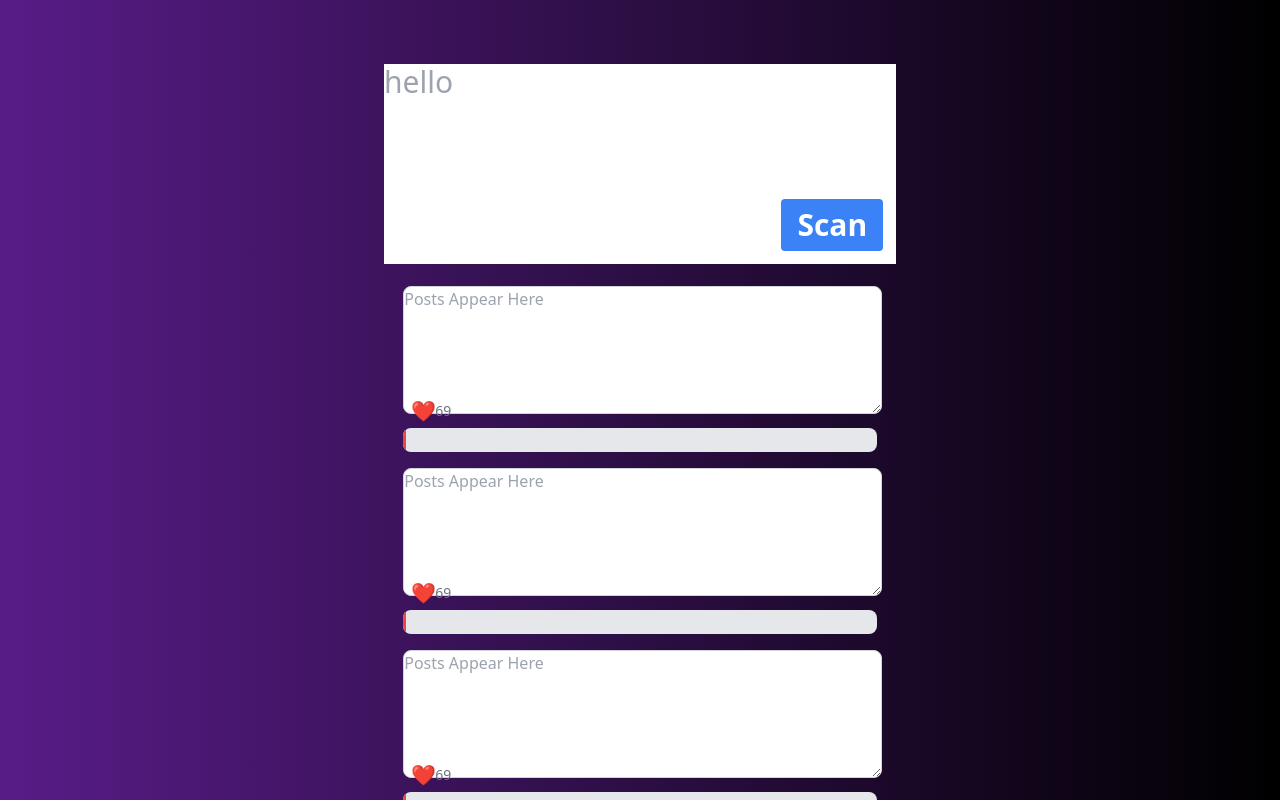
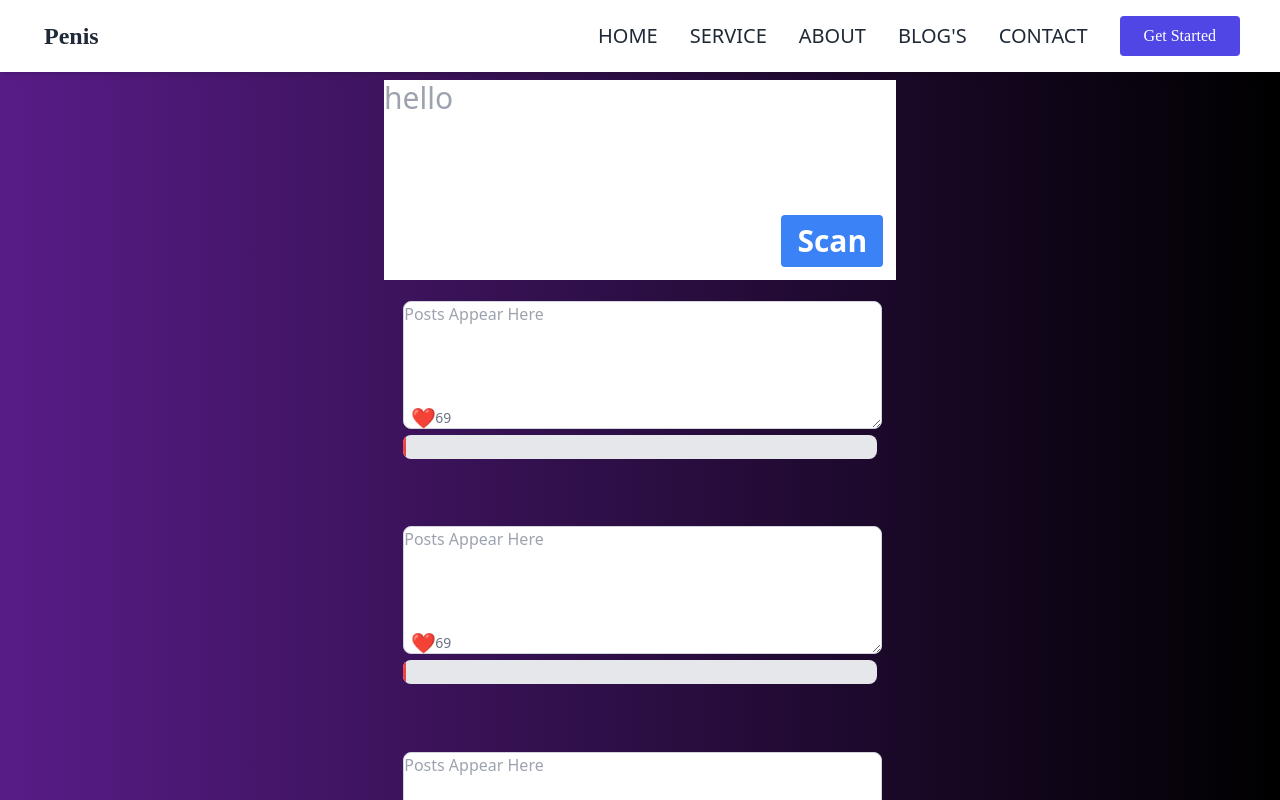
Before and after one commit to UmayerK/Winhacks2024, a React (Create React App) app in the folder win/: page / in a window 1280 px wide. Shown: the top 800 px of the page. Built offline with nearby package versions, Linux system fonts and the light colour scheme.

Commit message:
button/nav

```diff
--- a/win/src/App.js
+++ b/win/src/App.js
@@ -1,13 +1,18 @@
 import React from 'react';
 import Form from './Textbox.js'; // Importing the Form component
 import Posts from './Posts';
-
+import './styles.css';
+import Button from './Button';
+import Nav from './Nav.js'
 
 function App() {
   return (
-    <div className="bg-gradient-to-r from-purple-900 to-black min-h-screen flex items-center justify-center">
-      {/* Apply the gradient background to the entire container */}
-      <div className="text-white text-center">
+    <div className="bg-gradient-to-r from-purple-900 to-black min-h-screen flex flex-col">
+      {/* Nav component rendered outside the gradient container */}
+      <Nav />
+
+      {/* Apply the gradient background to the content container */}
+      <div className="flex-1 text-white text-center">
         {/* Content */}
         <section className="flex flex-col items-center justify-center h-full">
           <Form />
--- /dev/null
+++ b/win/src/Button.js
@@ -0,0 +1,12 @@
+import React from 'react'
+
+const Button = (props) => {
+  return (
+    <button className='bg-indigo-600 text-white font-[Poppins] py-2 px-6 rounded md:ml-8 hover:bg-indigo-400
+    duration-500'>
+      {props.children}
+    </button>
+  )
+}
+
+export default Button
--- /dev/null
+++ b/win/src/Nav.js
@@ -0,0 +1,45 @@
+import React, { useState } from 'react'
+import Button from './Button';
+
+const Nav = () => {
+    let Links =[
+      {name:"HOME",link:"./App.js"},
+      {name:"SERVICE",link:"/"},
+      {name:"ABOUT",link:"/"},
+      {name:"BLOG'S",link:"/"},
+      {name:"CONTACT",link:"/"},
+    ];
+    let [open,setOpen]=useState(false);
+  return (
+    <div className='shadow-md w-full fixed top-0 left-0'>
+      <div className='md:flex items-center justify-between bg-white py-4 md:px-10 px-7'>
+      <div className='font-bold text-2xl cursor-pointer flex items-center font-[Poppins]
+      text-gray-800'>
+        <span className='text-3xl text-indigo-600 mr-1 pt-2'>
+        <ion-icon name="logo-ionic"></ion-icon>
+        </span>
+        Penis
+      </div>
+
+      <div onClick={()=>setOpen(!open)} className='text-3xl absolute right-8 top-6 cursor-pointer md:hidden'>
+      <ion-icon name={open ? 'close':'menu'}></ion-icon>
+      </div>
+
+      <ul className={`md:flex md:items-center md:pb-0 pb-12 absolute md:static bg-white md:z-auto z-[-1] left-0 w-full md:w-auto md:pl-0 pl-9 transition-all duration-500 ease-in ${open ? 'top-20 ':'top-[-490px]'}`}>
+        {
+          Links.map((link)=>(
+            <li key={link.name} className='md:ml-8 text-xl md:my-0 my-7'>
+              <a href={link.link} className='text-gray-800 hover:text-gray-400 duration-500'>{link.name}</a>
+            </li>
+          ))
+        }
+        <Button>
+          Get Started
+        </Button>
+      </ul>
+      </div>
+    </div>
+  )
+}
+
+export default Nav
--- a/win/src/Posts.js
+++ b/win/src/Posts.js
@@ -20,7 +20,7 @@
 
 
   return (
-    <div className="max-w-lg relative transform translate-y-[250px]">
+    <div className="max-w-lg relative transform translate-y-[250px] mt-[4%] ">
       {posts.map(post => (
         <div key={post.id}>
           <textarea
@@ -30,7 +30,7 @@
           />
           {/* Heart icon */}
           <span
-            className={`absolute left-2 top-2/4 transform  text-xl mt-5 ${
+            className={`absolute left-2 top-2/4 transform  text-xl mt-4 ${
               post.liked ? "text-red-500" : "text-gray-500"
             } cursor-pointer`}
             onClick={() => handleLikeClick(post.id)}
@@ -38,11 +38,11 @@
             ❤️
           </span>
           {/* Number next to heart */}
-          <span className="absolute left-7 top-2/4 transform  text-sm text-gray-500 mt-6 ml-1 ">
+          <span className="absolute left-7 top-2/4 transform  text-sm text-gray-500 mt-5 ml-1 ">
             69
           </span>
           {/* Scam likelihood bar */}
-          <div className="mt-2 mb-4 w-[37vw]  ">
+          <div className="mb-2 mb-4 w-[37vw]  ">
             <div className="w-full h-6 bg-gray-200 rounded-lg overflow-hidden ">
               <div
                 className="h-full bg-red-500 w-[100%]"
--- a/win/src/Textbox.js
+++ b/win/src/Textbox.js
@@ -24,7 +24,7 @@
   };
 
   return (
-    <div className="text-3xl font-bold flex flex-col justify-center absolute top-0 left-0 right-0">
+    <div className="text-3xl font-bold flex flex-col justify-center absolute top-0 left-0 right-0 mt-4">
       <form className="font-bold flex flex-col items-center relative">
         <textarea
           id="textbox"
--- /dev/null
+++ b/win/src/styles.css
@@ -0,0 +1,4 @@
+/* styles.css */
+body, html {
+    @apply bg-gradient-to-r from-purple-900 to-black min-h-screen;
+  }
```
